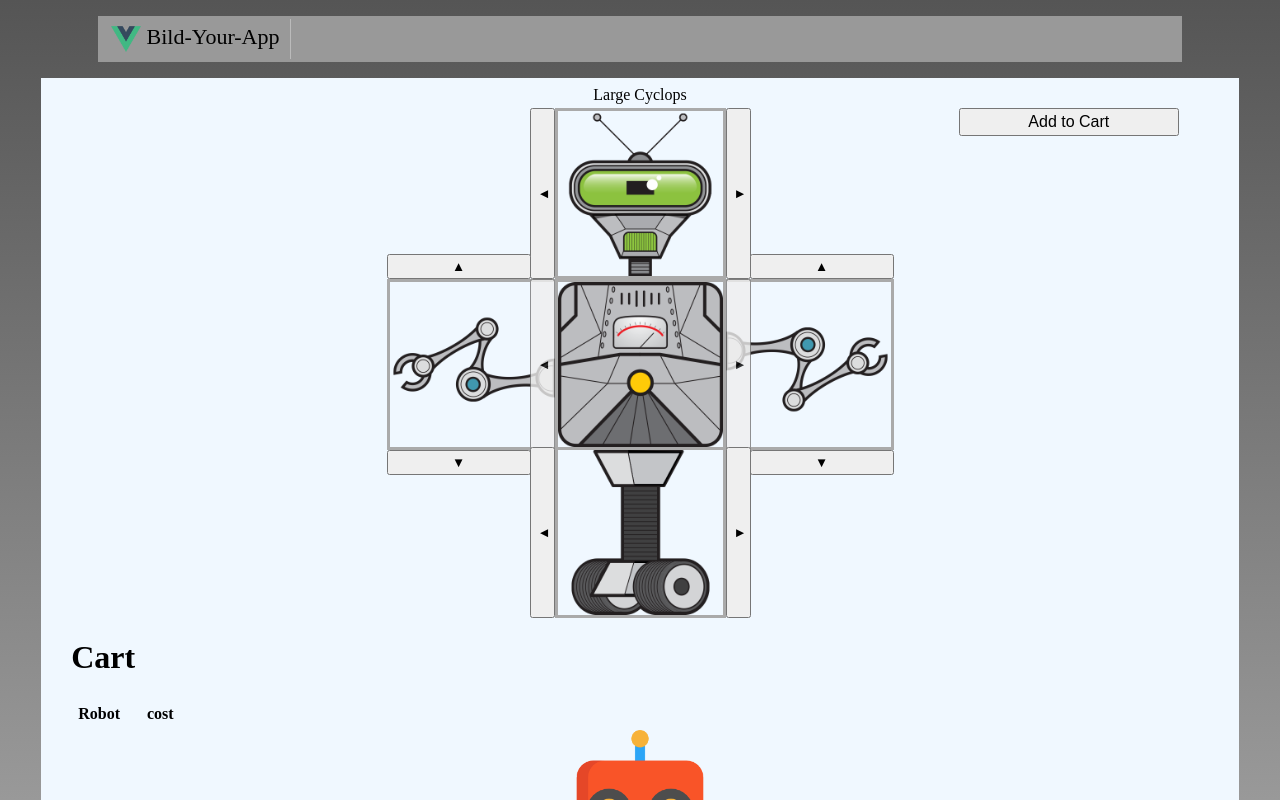
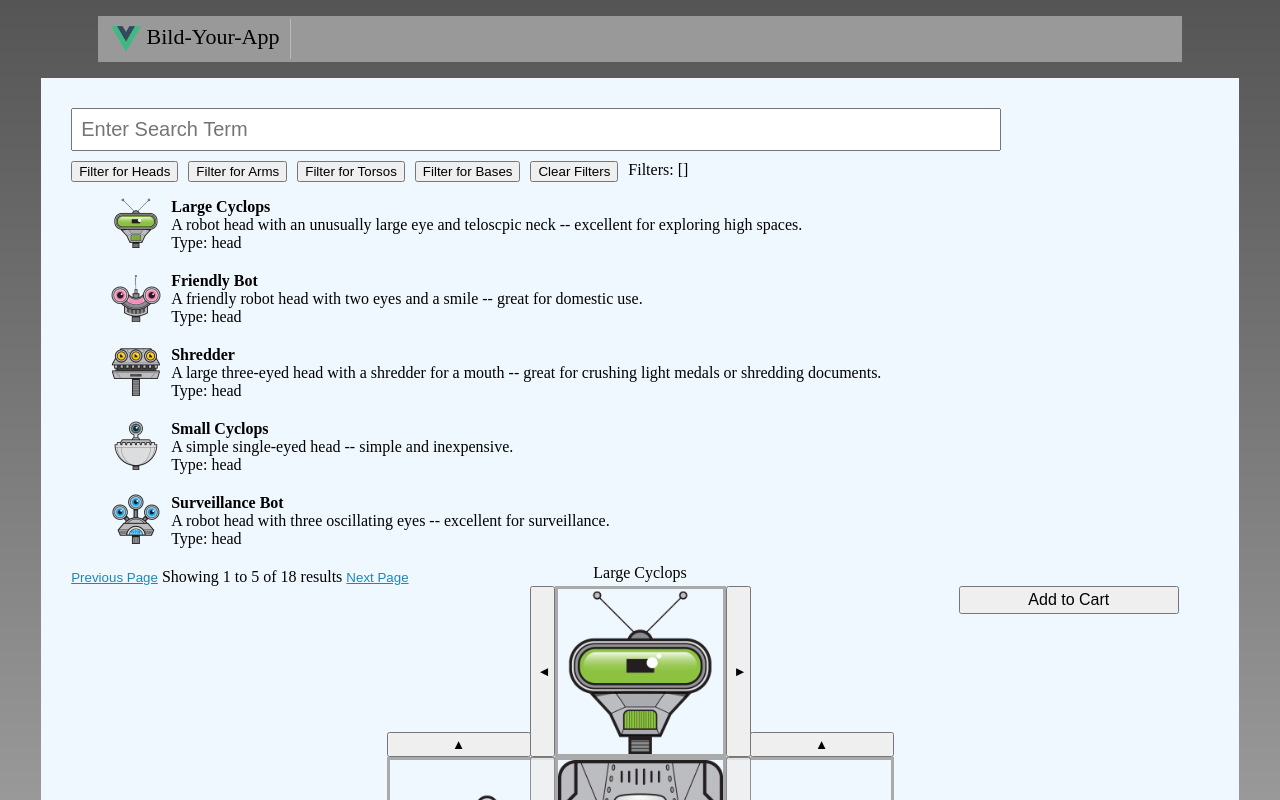
Before and after one commit to AnissaChC/vueJsTest, a Vue app in the folder test-vue-js/: page / in a window 1280 px wide. Shown: the top 800 px of the page. Built offline with nearby package versions, Linux system fonts and the light colour scheme.

Commit message:
** ajout du compostion function ** ajout du composant reactive (avec ref) ** creation d'un tableau ** filter et search et pagination d'un tabaleau

```diff
--- a/test-vue-js/package.json
+++ b/test-vue-js/package.json
@@ -1,5 +1,5 @@
 {
-  "name": "first app",
+  "name": "RobotsApp",
   "version": "0.1.0",
   "private": true,
   "scripts": {
--- a/test-vue-js/src/App.vue
+++ b/test-vue-js/src/App.vue
@@ -10,6 +10,7 @@
     </nav>
   </header>
   <main>
+    <search/>
     <RobotBuilder/>
     <HomePage/>
   </main>
@@ -18,12 +19,14 @@
 <script>
 import RobotBuilder from './components/build/RobotBuilder.vue';
 import HomePage from './components/home/HomePage.vue';
+import search from './search/SearchComponent.vue';
 
 export default {
   name: 'App',
   components: {
     RobotBuilder,
     HomePage,
+    search,
   },
 };
 </script>
--- /dev/null
+++ b/test-vue-js/src/search/SearchComponent.vue
@@ -0,0 +1,141 @@
+<template>
+  <div>
+    <div>
+      <input
+        placeholder="Enter Search Term"
+        @input="search($event.target.value)"
+      />
+    </div>
+    <div class="filters">
+      <div>
+        <button @click="applyFilters({type:'heads'})">Filter for Heads</button>
+      </div>
+      <div>
+        <button @click="applyFilters({type:'arms'})">Filter for Arms</button>
+      </div>
+      <div>
+        <button @click="applyFilters({type:'torsos'})">Filter for Torsos</button>
+      </div>
+      <div>
+        <button @click="applyFilters({type:'bases'})">Filter for Bases</button>
+      </div>
+      <div>
+        <button @click="clearFilters()">Clear Filters</button>
+      </div>
+      <div>Filters: {{ filters }}</div>
+    </div>
+  </div>
+  <div>
+    <ul>
+      <li v-for="(result, index) in pagedResults" :key="index">
+        <div><img :src="result.src" alt=""/></div>
+        <div>
+          <div class="title">{{ result.title }}</div>
+          <div>{{ result.description }}</div>
+          <div>Type: {{ result.type.substring(0, result.type.length - 1) }}</div>
+        </div>
+      </li>
+    </ul>
+  </div>
+  <div>
+    <button @click="prevPage()" class="button-link">Previous Page</button>
+    Showing {{ currentStartIndex }} to {{ currentEndIndex }} of {{ resultCount }} results
+    <button @click="nextPage()" class="button-link">Next Page</button>
+  </div>
+</template>
+
+<script>
+import { computed } from 'vue';
+import useSearch from './useSearch';
+import useFilters from './useFilters';
+import usePagination from './usePagination';
+
+export default {
+  setup(props) {
+    const { searchResults, search } = useSearch(props.searchTerm);
+
+    const {
+      filters,
+      applyFilters,
+      clearFilters,
+      filteredResults,
+    } = useFilters(searchResults);
+
+    const {
+      currentPage,
+      nextPage,
+      prevPage,
+      currentStartIndex,
+      currentEndIndex,
+      pagedResults,
+    } = usePagination(filteredResults);
+
+    const resultCount = computed(() => filteredResults.value.length);
+
+    return {
+      pagedResults,
+      search,
+      filters,
+      applyFilters,
+      clearFilters,
+      currentPage,
+      nextPage,
+      prevPage,
+      currentStartIndex,
+      currentEndIndex,
+      resultCount,
+    };
+  },
+};
+</script>
+<style scoped>
+input {
+  font-size: 20px;
+  padding: 8px;
+  width: 80%
+}
+
+img {
+  width: 50px;
+  margin-right: 10px;
+}
+
+tr {
+  margin-bottom: 5px;
+}
+
+td, th {
+  text-align: left;
+}
+
+ul {
+  list-style-type: none;
+}
+
+li {
+  display: flex;
+  margin-bottom: 20px;
+}
+
+.title {
+  font-weight: bold;
+}
+
+.button-link {
+  background: none !important;
+  border: none;
+  padding: 0 !important;
+  text-decoration: underline;
+  cursor: pointer;
+  color: #1e87ba;
+}
+
+.filters {
+  margin-top: 10px;
+  display: flex;
+}
+
+.filters > * {
+  margin-right: 10px;
+}
+</style>
--- /dev/null
+++ b/test-vue-js/src/search/useFilters.js
@@ -0,0 +1,29 @@
+import { ref, computed, onMounted } from 'vue';
+
+function filterResults(results, filters) {
+  return results.value.filter((part) => filters.value.every(
+    (filter) => {
+      const filterField = Object.keys(filter)[0];
+      const filterValue = filter[filterField];
+      return part[filterField] === filterValue;
+    },
+  ));
+}
+
+export default function useFilters(searchResults) {
+  const filters = ref([]);
+
+  const applyFilters = (filter) => filters.value.push(filter);
+  const clearFilters = () => { filters.value = []; };
+
+  onMounted(() => console.log('Mounted: useFilters'));
+
+  const filteredResults = computed(() => filterResults(searchResults, filters));
+
+  return {
+    filters,
+    applyFilters,
+    clearFilters,
+    filteredResults,
+  };
+}
--- /dev/null
+++ b/test-vue-js/src/search/usePagination.js
@@ -0,0 +1,37 @@
+import { ref, computed, onMounted } from 'vue';
+
+export default function usePagination(filteredSearchResults) {
+  const pageSize = 5;
+  const currentPage = ref(1);
+  const nextPage = () => { currentPage.value += 1; };
+  const prevPage = () => { currentPage.value -= 1; };
+
+  onMounted(() => console.log('Mounted: useSearch'));
+
+  const currentStartIndex = computed(
+    () => (currentPage.value - 1) * pageSize + 1,
+  );
+
+  const currentEndIndex = computed(() => {
+    const end = currentStartIndex.value - 1 + pageSize;
+    return end > filteredSearchResults.value.length
+      ? filteredSearchResults.value.length
+      : end;
+  });
+
+  const pagedResults = computed(() => {
+    const startIndex = currentStartIndex.value - 1;
+    const endIndex = currentEndIndex.value;
+    return filteredSearchResults.value.slice(startIndex, endIndex);
+  });
+
+  return {
+    currentPage,
+    nextPage,
+    prevPage,
+    pageSize,
+    currentStartIndex,
+    currentEndIndex,
+    pagedResults,
+  };
+}
--- /dev/null
+++ b/test-vue-js/src/search/useSearch.js
@@ -0,0 +1,29 @@
+import { ref, onMounted } from 'vue';
+import parts from '../data/parts';
+
+const allParts = [...parts.heads, ...parts.arms, ...parts.torsos, ...parts.bases];
+
+export default function useSearch(originalSearchTerm) {
+  const results = ref([]);
+
+  const searchInventory = (searchTerm) => {
+    let searchResults;
+    const term = searchTerm || originalSearchTerm;
+
+    if (!term) searchResults = allParts;
+    else {
+      const lowerTerm = term.toLowerCase();
+      searchResults = allParts.filter(
+        (part) => part.title.toLowerCase().includes(lowerTerm),
+      );
+    }
+    results.value = [...searchResults];
+  };
+
+  // appler la composition function dans l'initialisation du composant
+  searchInventory(originalSearchTerm);
+
+  onMounted(() => console.log('Mounted: useSearch'));
+
+  return { searchResults: results, search: searchInventory };
+}
```
